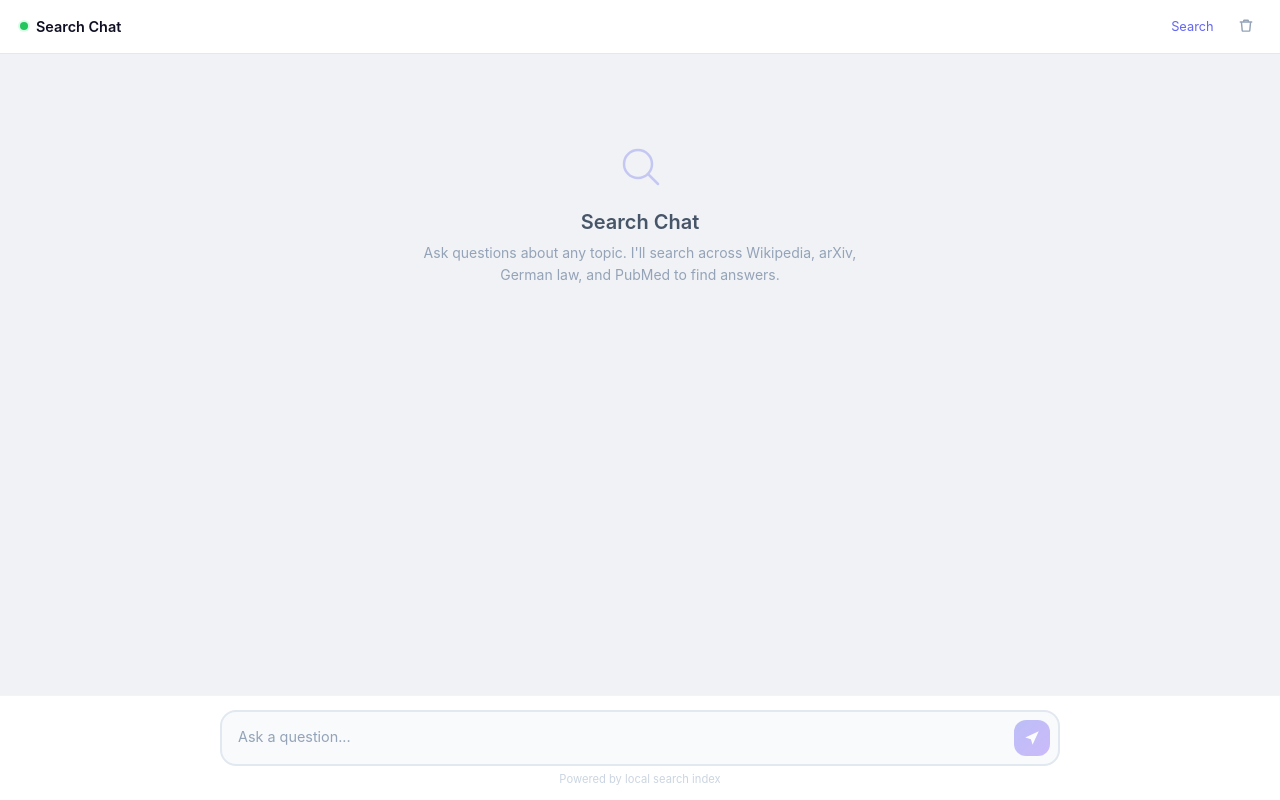
After one commit to reb00t-io/search, a Python web app: template src/templates/chat.html in a window 1280 px wide. The commit adds this page. Run offline with Jinja, Linux system fonts and the light colour scheme; the template is opened without the code that fills it, so the values that code supplies are empty.

Commit message:
Add chat page with search-powered web_search tool
- /chat route: full-page chat UI styled after speech-agent template
  with top bar, centered message area, and search-themed welcome
- web_search tool now queries the local search service (/v1/search)
  instead of DuckDuckGo, falling back to DDG if service unavailable
- Link from search page to chat page
- chat.js reused as-is with hidden dummy elements for sidebar controls

Co-Authored-By: Claude Opus 4.6 (1M context) <noreply@anthropic.com>

```diff
--- /dev/null
+++ b/src/templates/chat.html
@@ -0,0 +1,372 @@
+<!DOCTYPE html>
+<html lang="en">
+<head>
+  <meta charset="UTF-8">
+  <meta name="viewport" content="width=device-width, initial-scale=1.0">
+  <title>Search Chat</title>
+  <style>
+    *, *::before, *::after { box-sizing: border-box; margin: 0; padding: 0; }
+
+    html, body {
+      height: 100%;
+      font-family: -apple-system, BlinkMacSystemFont, 'Segoe UI', Roboto, 'Helvetica Neue', sans-serif;
+      background: #f0f2f5;
+      color: #1a1a2e;
+      overflow: hidden;
+    }
+
+    .app-shell {
+      display: flex;
+      flex-direction: column;
+      height: 100vh;
+      width: 100vw;
+      overflow: hidden;
+    }
+
+    /* ─── Top Bar ──────────────────────────────────────────────────────── */
+    .top-bar {
+      display: flex;
+      align-items: center;
+      justify-content: space-between;
+      padding: 0.75rem 1.25rem;
+      background: #fff;
+      border-bottom: 1px solid #e2e8f0;
+      flex-shrink: 0;
+    }
+
+    .top-bar-title {
+      display: flex;
+      align-items: center;
+      gap: 0.5rem;
+      font-size: 0.9rem;
+      font-weight: 600;
+      color: #0f0f23;
+    }
+
+    .top-bar-title .dot {
+      width: 8px;
+      height: 8px;
+      border-radius: 50%;
+      background: #22c55e;
+      box-shadow: 0 0 0 2px #dcfce7;
+      flex-shrink: 0;
+    }
+
+    .top-bar-actions {
+      display: flex;
+      align-items: center;
+      gap: 0.5rem;
+    }
+
+    .top-bar-link {
+      font-size: 0.8rem;
+      color: #6366f1;
+      text-decoration: none;
+      padding: 0.3rem 0.6rem;
+      border-radius: 6px;
+      transition: background 0.15s;
+    }
+
+    .top-bar-link:hover { background: #f1f5f9; }
+
+    .action-btn {
+      background: none;
+      border: none;
+      cursor: pointer;
+      padding: 0.4rem;
+      border-radius: 6px;
+      color: #94a3b8;
+      display: flex;
+      align-items: center;
+      transition: background 0.15s, color 0.15s;
+    }
+
+    .action-btn:hover { background: #f1f5f9; color: #475569; }
+
+    /* ─── Messages ─────────────────────────────────────────────────────── */
+    .chat-messages {
+      flex: 1;
+      overflow-y: auto;
+      padding: 1.5rem;
+      display: flex;
+      flex-direction: column;
+      gap: 1rem;
+      scroll-behavior: smooth;
+      max-width: 840px;
+      width: 100%;
+      margin: 0 auto;
+    }
+
+    .chat-messages::-webkit-scrollbar { width: 4px; }
+    .chat-messages::-webkit-scrollbar-track { background: transparent; }
+    .chat-messages::-webkit-scrollbar-thumb { background: #e2e8f0; border-radius: 2px; }
+
+    .chat-welcome {
+      text-align: center;
+      padding: 4rem 1rem 2rem;
+      color: #94a3b8;
+    }
+
+    .chat-welcome svg { opacity: 0.3; margin-bottom: 1rem; }
+    .chat-welcome h2 { font-size: 1.25rem; font-weight: 600; color: #475569; margin-bottom: 0.5rem; }
+    .chat-welcome p { font-size: 0.875rem; line-height: 1.6; }
+
+    /* ─── Message Bubbles ──────────────────────────────────────────────── */
+    .msg { display: flex; max-width: 100%; }
+    .msg.user { justify-content: flex-end; }
+
+    .msg-bubble {
+      padding: 0.75rem 1rem;
+      border-radius: 16px;
+      font-size: 0.9rem;
+      line-height: 1.6;
+      max-width: 80%;
+      word-break: break-word;
+    }
+
+    .msg.user .msg-bubble {
+      background: linear-gradient(135deg, #6366f1, #8b5cf6);
+      color: #fff;
+      border-bottom-right-radius: 4px;
+    }
+
+    .msg.assistant .msg-bubble {
+      background: #fff;
+      color: #1e293b;
+      border: 1px solid #f1f5f9;
+      border-bottom-left-radius: 4px;
+      box-shadow: 0 1px 3px rgba(0,0,0,0.04);
+    }
+
+    /* ─── Streaming cursor ─────────────────────────────────────────────── */
+    .chat-cursor {
+      display: inline-block;
+      width: 2px;
+      height: 0.9em;
+      background: #94a3b8;
+      border-radius: 1px;
+      vertical-align: text-bottom;
+      margin-left: 2px;
+      animation: blink 0.7s step-start infinite;
+    }
+
+    @keyframes blink {
+      0%, 100% { opacity: 1; }
+      50%       { opacity: 0; }
+    }
+
+    /* ─── Markdown content ─────────────────────────────────────────────── */
+    .msg.assistant .msg-bubble-body { color: #1e293b; }
+    .msg.assistant .msg-bubble-body p { margin-bottom: 0.5em; }
+    .msg.assistant .msg-bubble-body p:last-child { margin-bottom: 0; }
+
+    .msg.assistant .msg-bubble-body h1,
+    .msg.assistant .msg-bubble-body h2,
+    .msg.assistant .msg-bubble-body h3,
+    .msg.assistant .msg-bubble-body h4 {
+      font-size: 0.95em;
+      font-weight: 600;
+      margin: 0.6em 0 0.25em;
+    }
+
+    .msg.assistant .msg-bubble-body ul,
+    .msg.assistant .msg-bubble-body ol { padding-left: 1.35em; margin: 0.3em 0; }
+    .msg.assistant .msg-bubble-body li { margin: 0.2em 0; }
+
+    .msg.assistant .msg-bubble-body code {
+      font-family: 'SFMono-Regular', Consolas, 'Liberation Mono', monospace;
+      font-size: 0.8125em;
+      background: #e8edf5;
+      border-radius: 4px;
+      padding: 0.1em 0.35em;
+    }
+
+    .msg.assistant .msg-bubble-body pre {
+      background: #1e293b;
+      border-radius: 8px;
+      padding: 0.75rem 1rem;
+      overflow-x: auto;
+      margin: 0.5em 0;
+    }
+
+    .msg.assistant .msg-bubble-body pre code {
+      background: none;
+      padding: 0;
+      color: #e2e8f0;
+      font-size: 0.8125em;
+    }
+
+    .msg.assistant .msg-bubble-body blockquote {
+      border-left: 3px solid #6366f1;
+      padding-left: 0.75em;
+      color: #64748b;
+      margin: 0.3em 0;
+    }
+
+    .msg.assistant .msg-bubble-body a {
+      color: #6366f1;
+      text-decoration: underline;
+      text-underline-offset: 2px;
+    }
+
+    .msg.assistant .msg-bubble-body hr {
+      border: none;
+      border-top: 1px solid #e2e8f0;
+      margin: 0.5em 0;
+    }
+
+    .msg.assistant .msg-bubble-body th { text-align: left; }
+
+    /* ─── Chat Footer ──────────────────────────────────────────────────── */
+    .chat-footer {
+      padding: 0.875rem 1.25rem;
+      background: #fff;
+      border-top: 1px solid #f1f5f9;
+      flex-shrink: 0;
+    }
+
+    .chat-footer-inner {
+      max-width: 840px;
+      margin: 0 auto;
+    }
+
+    .chat-input-row {
+      display: flex;
+      align-items: center;
+      gap: 0.5rem;
+      background: #f8fafc;
+      border: 2px solid #e2e8f0;
+      border-radius: 16px;
+      padding: 0.5rem 0.5rem 0.5rem 1rem;
+      transition: border-color 0.15s, box-shadow 0.15s;
+    }
+
+    .chat-input-row:focus-within {
+      border-color: #6366f1;
+      box-shadow: 0 0 0 3px rgba(99, 102, 241, 0.1);
+    }
+
+    .chat-input {
+      flex: 1;
+      border: none;
+      background: transparent;
+      font-size: 0.9rem;
+      color: #1e293b;
+      resize: none;
+      outline: none;
+      line-height: 1.5;
+      max-height: 150px;
+      min-height: 24px;
+      font-family: inherit;
+    }
+
+    .chat-input::placeholder { color: #94a3b8; }
+
+    .chat-send-btn {
+      width: 36px;
+      height: 36px;
+      border-radius: 12px;
+      border: none;
+      background: linear-gradient(135deg, #6366f1, #8b5cf6);
+      color: #fff;
+      cursor: pointer;
+      display: flex;
+      align-items: center;
+      justify-content: center;
+      flex-shrink: 0;
+      transition: opacity 0.15s, transform 0.1s;
+    }
+
+    .chat-send-btn:hover { opacity: 0.9; transform: scale(1.05); }
+    .chat-send-btn:active { transform: scale(0.95); }
+    .chat-send-btn:disabled { opacity: 0.4; cursor: not-allowed; transform: none; }
+
+    .chat-footer-hint {
+      text-align: center;
+      font-size: 0.7rem;
+      color: #cbd5e1;
+      margin-top: 0.4rem;
+    }
+
+    /* ─── Responsive ───────────────────────────────────────────────────── */
+    @media (max-width: 600px) {
+      .chat-messages { padding: 1rem; }
+      .msg-bubble { max-width: 92%; }
+      .chat-footer { padding: 0.75rem 1rem; }
+    }
+  </style>
+
+  <script>window.__CHAT_API_KEY__ = {{ chat_api_key | tojson }};</script>
+  <script type="importmap">
+  {
+    "imports": {
+      "markdown-it": "https://esm.sh/markdown-it@14",
+      "dompurify":   "https://esm.sh/dompurify@3"
+    }
+  }
+  </script>
+</head>
+<body>
+
+<div class="app-shell chat-open" id="app-shell">
+
+  <div class="top-bar">
+    <div class="top-bar-title">
+      <span class="dot"></span>
+      Search Chat
+    </div>
+    <div class="top-bar-actions">
+      <a class="top-bar-link" href="/">Search</a>
+      <button class="action-btn" id="chat-clear-btn" aria-label="Clear history" title="Clear history">
+        <svg width="16" height="16" viewBox="0 0 14 14" fill="none">
+          <path d="M2 3.5h10M5 3.5V2.5a.5.5 0 0 1 .5-.5h3a.5.5 0 0 1 .5.5v1M3 3.5l.7 7.5a.5.5 0 0 0 .5.5h5.6a.5.5 0 0 0 .5-.5L11 3.5" stroke="currentColor" stroke-width="1.25" stroke-linecap="round" stroke-linejoin="round"/>
+        </svg>
+      </button>
+    </div>
+  </div>
+
+  <!-- chat.js expects these elements — we use a hidden aside structure -->
+  <aside class="chat-aside" id="chat-aside" style="display:none;"></aside>
+
+  <div class="chat-messages" id="chat-messages">
+    <div class="chat-welcome" id="chat-welcome">
+      <svg width="48" height="48" viewBox="0 0 48 48" fill="none">
+        <circle cx="22" cy="22" r="14" stroke="#6366f1" stroke-width="2.5" fill="none"/>
+        <path d="M32 32L42 42" stroke="#6366f1" stroke-width="2.5" stroke-linecap="round"/>
+      </svg>
+      <h2>Search Chat</h2>
+      <p>Ask questions about any topic. I'll search across Wikipedia, arXiv,<br>German law, and PubMed to find answers.</p>
+    </div>
+  </div>
+
+  <footer class="chat-footer">
+    <div class="chat-footer-inner">
+      <div class="chat-input-row">
+        <textarea
+          class="chat-input"
+          id="chat-input"
+          placeholder="Ask a question..."
+          rows="1"
+          aria-label="Chat message"
+        ></textarea>
+        <button class="chat-send-btn" id="chat-send-btn" aria-label="Send message" disabled>
+          <svg width="18" height="18" viewBox="0 0 16 16" fill="none">
+            <path d="M14 2L2 7.5l5 1.5 1.5 5L14 2z" fill="currentColor"/>
+          </svg>
+        </button>
+      </div>
+      <div class="chat-footer-hint">Powered by local search index</div>
+    </div>
+  </footer>
+
+</div>
+
+<!-- Hidden elements that chat.js expects -->
+<button id="chat-toggle-btn" style="display:none;"></button>
+<button id="chat-mode-btn" style="display:none;" data-mode="user"></button>
+<button id="chat-close-btn" style="display:none;"></button>
+<div id="chat-resize-handle" style="display:none;"></div>
+
+<script type="module" src="/static/chat/chat.js"></script>
+</body>
+</html>
--- a/src/templates/index.html
+++ b/src/templates/index.html
@@ -298,6 +298,7 @@
   <header class="search-header">
     <h1>Search</h1>
     <p class="subtitle">Hybrid search across Wikipedia, arXiv, German law &amp; PubMed</p>
+    <p style="margin-top: 0.5rem;"><a href="/chat" style="color: #6366f1; font-size: 0.85rem; text-decoration: none;">Chat with search &rarr;</a></p>
   </header>
 
   <form class="search-form" id="search-form">
```
Also changed, not shown: src/main.py (+12 -0 lines), src/tool_executor.py (+38 -1 lines).
